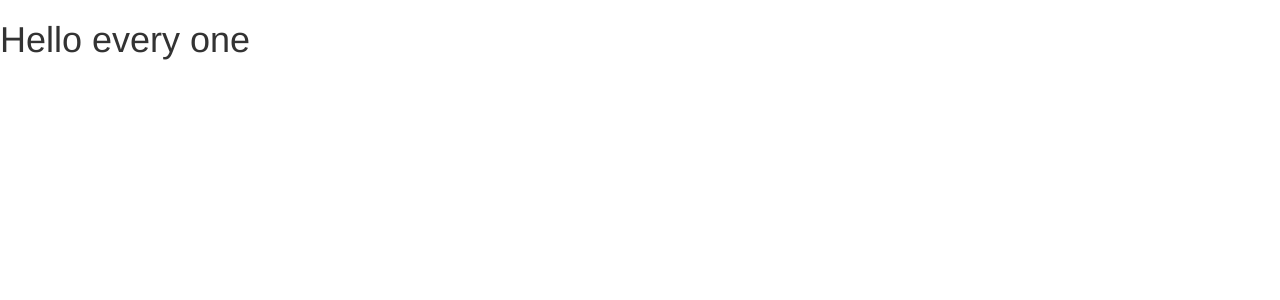
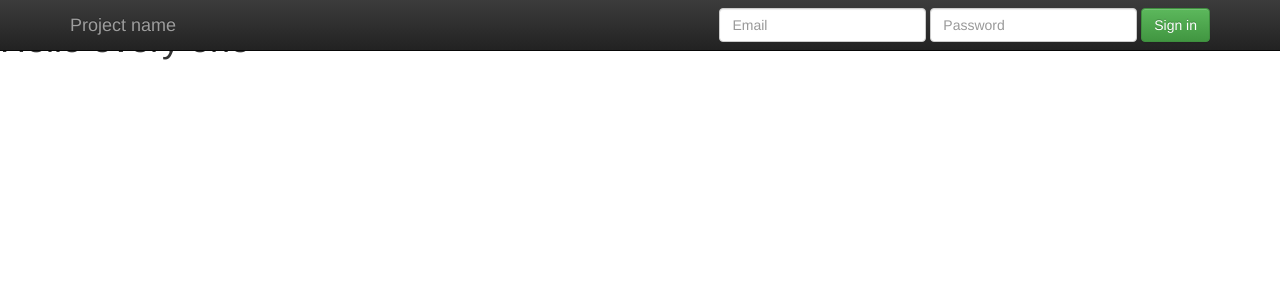
Before and after one commit to nilakanta123/newsallmanipur, a Django app: page / in a window 1280 px wide. Shown: the top 300 px of the page. Run offline with Django 3.2, Linux system fonts and the light colour scheme; some libraries are stand-ins or nearby versions.

Commit message:
Update base.html for nav

```diff
--- a/news/views.py
+++ b/news/views.py
@@ -3,4 +3,4 @@ from django.views.generic import View
 
 class HomeView(View):
 	def get(self, request, *args, **kwargs):
-		return render(request, "base.html", {})
+		return render(request, "index.html", {})
--- a/templates/base.html
+++ b/templates/base.html
@@ -25,8 +25,35 @@
 
   </head>
   <body>
+     <nav class="navbar navbar-inverse navbar-fixed-top">
+      <div class="container">
+        <div class="navbar-header">
+          <button type="button" class="navbar-toggle collapsed" data-toggle="collapse" data-target="#navbar" aria-expanded="false" aria-controls="navbar">
+            <span class="sr-only">Toggle navigation</span>
+            <span class="icon-bar"></span>
+            <span class="icon-bar"></span>
+            <span class="icon-bar"></span>
+          </button>
+          <a class="navbar-brand" href="#">Project name</a>
+        </div>
+        <div id="navbar" class="navbar-collapse collapse">
+          <form class="navbar-form navbar-right">
+            <div class="form-group">
+              <input type="text" placeholder="Email" class="form-control">
+            </div>
+            <div class="form-group">
+              <input type="password" placeholder="Password" class="form-control">
+            </div>
+            <button type="submit" class="btn btn-success">Sign in</button>
+          </form>
+        </div><!--/.navbar-collapse -->
+      </div>
+    </nav>
 
-  <h1>Hello every one</h1>
+    {% block content %}
+    {% endblock content %}
+
+
 
     <!-- jQuery (necessary for Bootstrap's JavaScript plugins) -->
     <script src="https://ajax.googleapis.com/ajax/libs/jquery/1.12.4/jquery.min.js"></script>
--- /dev/null
+++ b/templates/index.html
@@ -0,0 +1,7 @@
+{% extends "base.html" %}
+
+{% block content %}
+
+	  <h1>Hello every one</h1>
+
+{% endblock content %}
```
